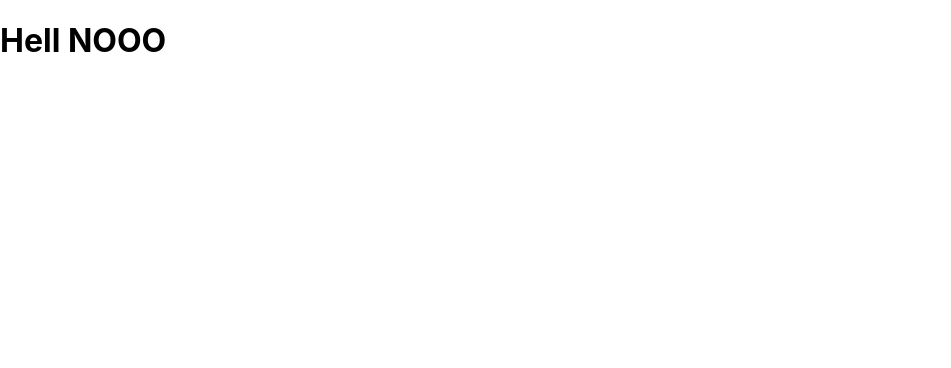
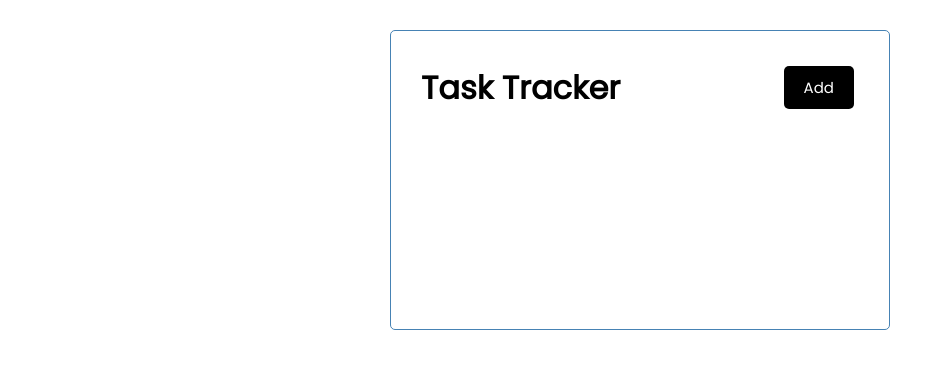
Before and after one commit to celestialheathen/node-mongo-project-part2, a React (Create React App) app in the folder Desktop/projects/react-task-tracker/: page / in a window 1280 px wide. Shown: the top 368 px of the page, without its empty margins (0-951 px from the left). Built offline with nearby package versions, Linux system fonts and the light colour scheme.

Commit message:
basic app

```diff
--- a/Desktop/projects/react-task-tracker/src/App.js
+++ b/Desktop/projects/react-task-tracker/src/App.js
@@ -4,7 +4,7 @@
 
   return (
     <div className="container">
-      <Header title="Hell NOOO"/>
+      <Header title="Task Tracker"/>
     </div>
   );
 }
--- a/Desktop/projects/react-task-tracker/src/components/Header.js
+++ b/Desktop/projects/react-task-tracker/src/components/Header.js
@@ -1,9 +1,24 @@
-const Header = (props) => {
+import PropTypes from 'prop-types'
+
+const Header = ({title}) => {
   return (
-    <header>
-      <h1>{props.title}</h1>
+    <header className='header'>
+      <h1>{title}</h1>
+      <button className='btn'>Add</button>
     </header>
   )
 }
 
+Header.defaultProps = {
+  title: 'My Task Tracker 1.1'
+}
+
+Header.propTypes = {
+  title: PropTypes.string.isRequired,
+}
+
+// const headingStyle = {
+//   color: 'blue', backgroundColor: 'black'
+// }
+
 export default Header
--- a/Desktop/projects/react-task-tracker/src/index.css
+++ b/Desktop/projects/react-task-tracker/src/index.css
@@ -1,13 +1,112 @@
-body {
+@import url('https://fonts.googleapis.com/css2?family=Poppins:wght@300;400&display=swap');
+
+* {
+  box-sizing: border-box;
   margin: 0;
-  font-family: -apple-system, BlinkMacSystemFont, 'Segoe UI', 'Roboto', 'Oxygen',
-    'Ubuntu', 'Cantarell', 'Fira Sans', 'Droid Sans', 'Helvetica Neue',
-    sans-serif;
-  -webkit-font-smoothing: antialiased;
-  -moz-osx-font-smoothing: grayscale;
+  padding: 0;
 }
 
-code {
-  font-family: source-code-pro, Menlo, Monaco, Consolas, 'Courier New',
-    monospace;
+body {
+  font-family: 'Poppins', sans-serif;
 }
+
+.container {
+  max-width: 500px;
+  margin: 30px auto;
+  overflow: auto;
+  min-height: 300px;
+  border: 1px solid steelblue;
+  padding: 30px;
+  border-radius: 5px;
+}
+
+.header {
+  display: flex;
+  justify-content: space-between;
+  align-items: center;
+  margin-bottom: 20px;
+}
+
+.btn {
+  display: inline-block;
+  background: #000;
+  color: #fff;
+  border: none;
+  padding: 10px 20px;
+  margin: 5px;
+  border-radius: 5px;
+  cursor: pointer;
+  text-decoration: none;
+  font-size: 15px;
+  font-family: inherit;
+}
+
+.btn:focus {
+  outline: none;
+}
+
+.btn:active {
+  transform: scale(0.98);
+}
+
+.btn-block {
+  display: block;
+  width: 100%;
+}
+
+.task {
+  background: #f4f4f4;
+  margin: 5px;
+  padding: 10px 20px;
+  cursor: pointer;
+}
+
+.task.reminder {
+  border-left: 5px solid green;
+}
+
+.task h3 {
+  display: flex;
+  align-items: center;
+  justify-content: space-between;
+}
+
+.add-form {
+  margin-bottom: 40px;
+}
+
+.form-control {
+  margin: 20px 0;
+}
+
+.form-control label {
+  display: block;
+}
+
+.form-control input {
+  width: 100%;
+  height: 40px;
+  margin: 5px;
+  padding: 3px 7px;
+  font-size: 17px;
+}
+
+.form-control-check {
+  display: flex;
+  align-items: center;
+  justify-content: space-between;
+}
+
+.form-control-check label {
+  flex: 1;
+}
+
+.form-control-check input {
+  flex: 2;
+  height: 20px;
+}
+
+footer {
+  margin-top: 30px;
+  text-align: center;
+}
```
